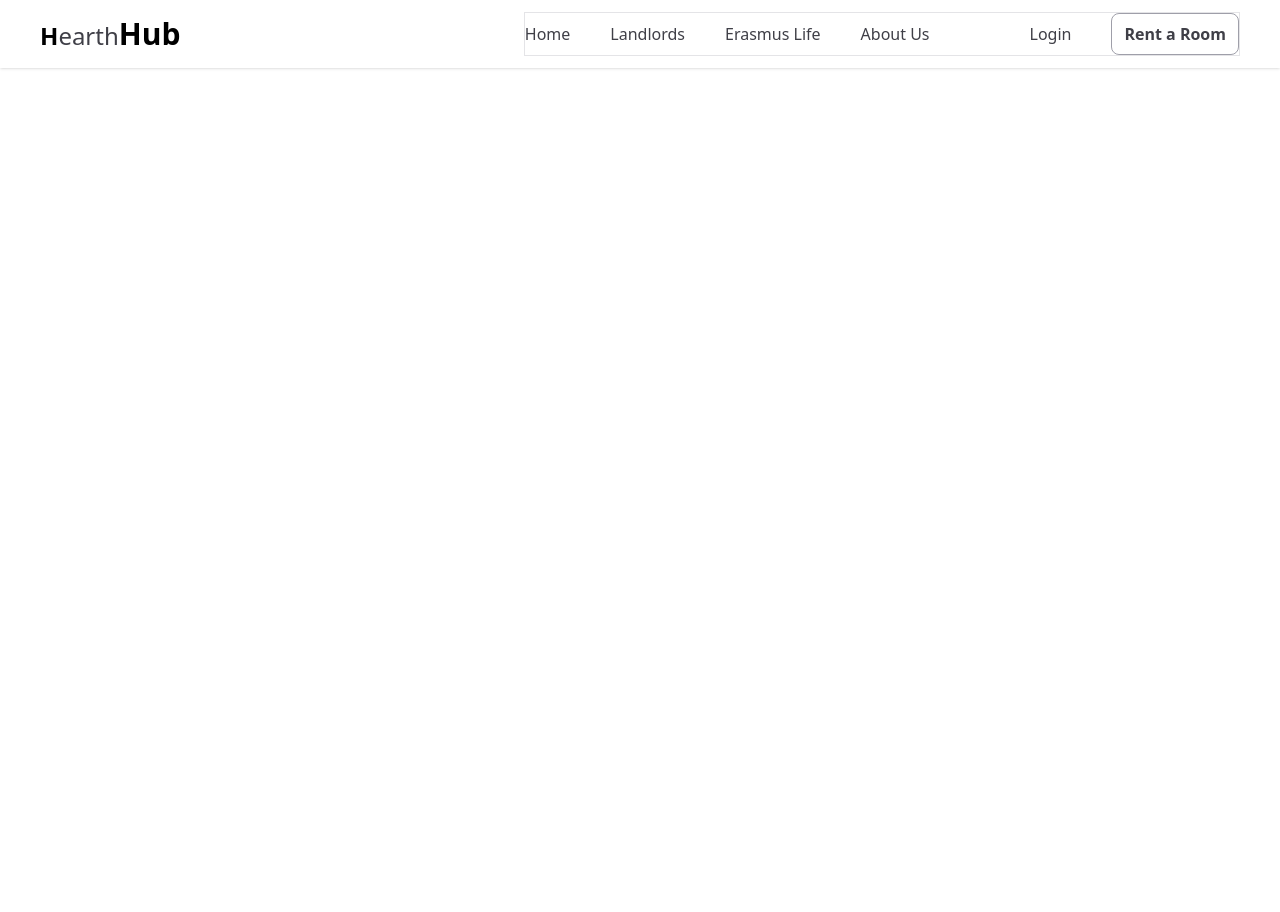
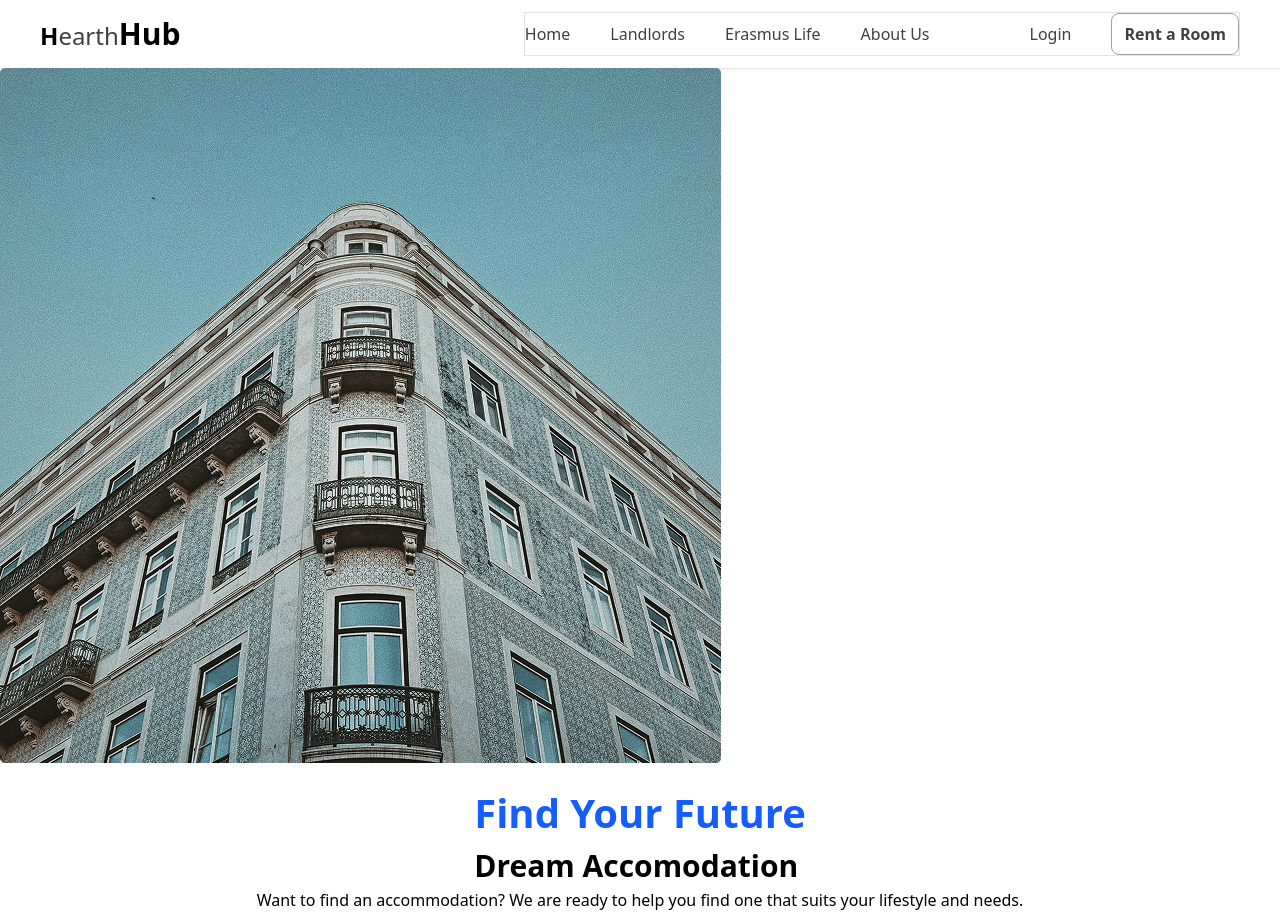
Before and after one commit to DsDigitalz/Booking-Website, a React (Vite) app: page / in a window 1280 px wide. Before the commit the page ends 800 px from the top, so only its background shows below. Built offline with nearby package versions, Linux system fonts and the light colour scheme.

Commit message:
rendered the Hero.jsx to App.jsx

```diff
--- a/src/App.jsx
+++ b/src/App.jsx
@@ -1,10 +1,12 @@
 import React from 'react'
 import Header from './Component/Header'
+import Hero from './Component/Hero'
 
 export default function App() {
   return (
     <div>
       <Header/>
+      <Hero/>
     </div>
   )
 }
--- a/src/Component/Hero.jsx
+++ b/src/Component/Hero.jsx
@@ -1,9 +1,21 @@
-import React from 'react'
+import React from "react";
 
 export default function Hero() {
   return (
-    <div>
-
-    </div>
-  )
+    <section className="flex flex-col gap-5">
+      <div>
+        <img src="highhouse.png" alt="" />
+      </div>
+      <div className="flex flex-col items-center text-[40px]">
+        <div>
+        <h1 className="text-blue-600 font-semibold">Find Your Future</h1>
+        <h1 className="text-[30px] font-semibold">Dream Accomodation</h1>
+        </div>
+        <p className="text-[16px] text-center w-[90%]">
+          Want to find an accommodation? We are ready to help you find one that
+          suits your lifestyle and needs.{" "}
+        </p>
+      </div>
+    </section>
+  );
 }
```
Also changed, not shown: src/Component/Header.jsx (+6 -1 lines).
